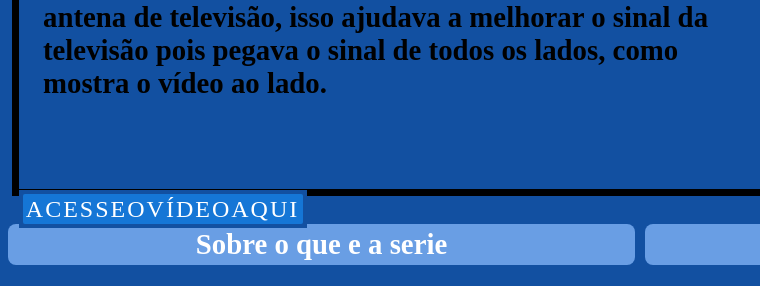
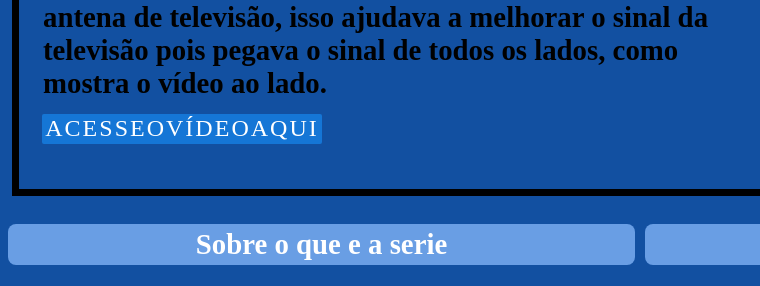
Before and after one commit to Vinicius-Sousa-3DZaum/Trabalho-de-Geografia, a plain HTML site: page index.html in a window 1280 px wide. Shown: the part 327-613 px from the top of the page, 0-760 px from the left. Drawn offline with Linux system fonts and the light colour scheme.

Commit message:
Trabalho de Geografia

```diff
--- a/assets/css/style.css
+++ b/assets/css/style.css
@@ -261,8 +261,7 @@ iframe {
 
 .container {
     position: absolute;
-    top: 67%;
-    left: 12.7%;
+    margin-left: 139px;
     transform: translate(-50%,-50%);
 }
 
```
